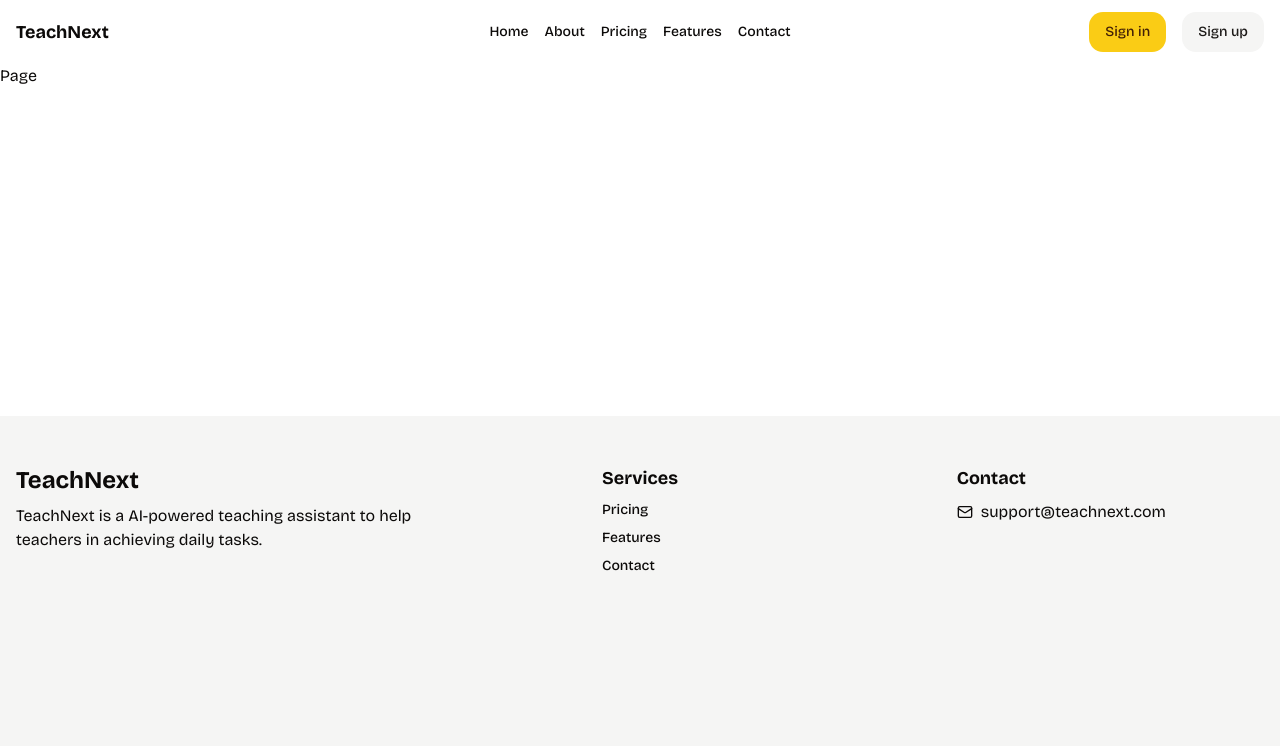
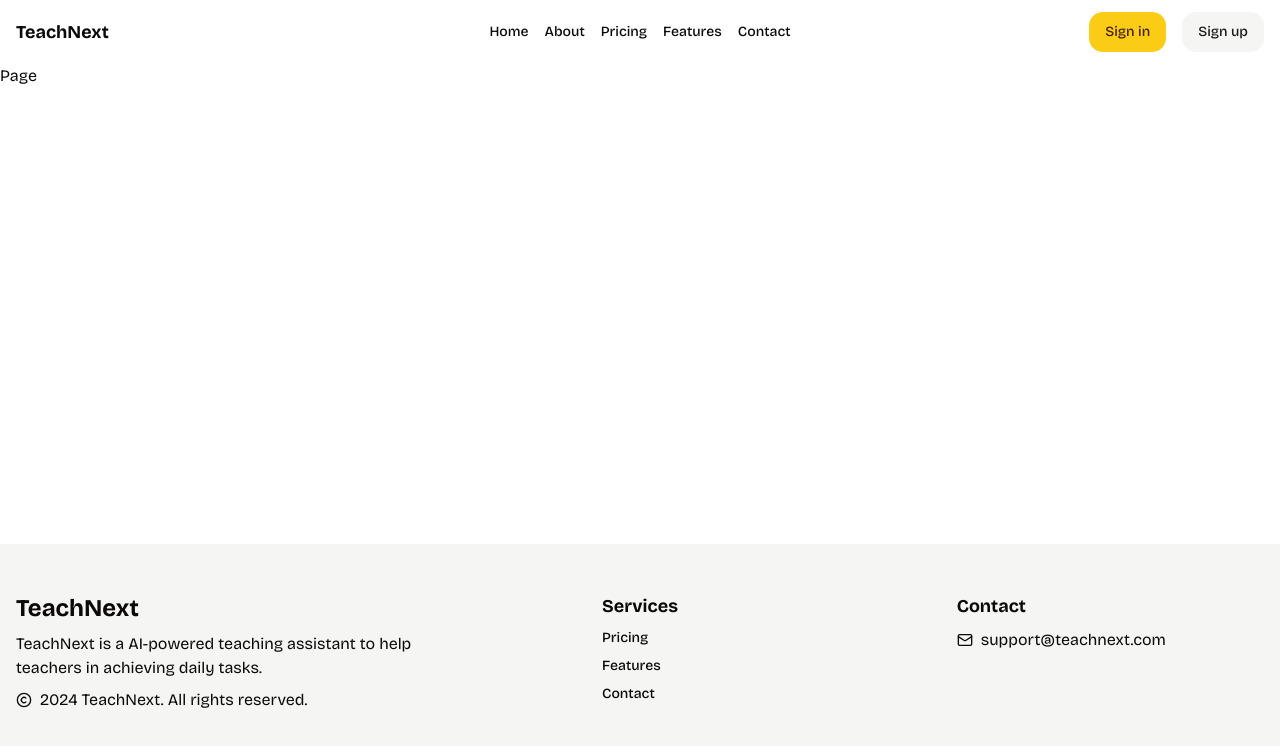
Before and after one commit to harshsandhu95/teachnext-app, a Next.js app: page / in a window 1280 px wide. Shown: the top 746 px of the page. Built offline with nearby package versions, Linux system fonts and the light colour scheme.

Commit message:
Add copyright in footer

```diff
--- a/src/components/Footer/index.tsx
+++ b/src/components/Footer/index.tsx
@@ -1,15 +1,21 @@
-import { MailIcon } from "lucide-react";
+import { CopyrightIcon, MailIcon } from "lucide-react";
 import Link from "next/link";
 
 export default function Footer() {
+  const currentYear = new Date().getFullYear();
+
   return (
     <footer className="bg-muted">
-      <div className="py-12 min-h-96 container grid grid-cols-1 md:grid-cols-3 grid-flow-row gap-4">
+      <div className="py-12 min-h-64 container grid grid-cols-1 md:grid-cols-3 grid-flow-row gap-4">
         <div className="max-w-prose space-y-2">
-          <span className="text-2xl font-bold">TeachNext</span>
+          <p className="text-2xl font-bold">TeachNext</p>
           <p>
             TeachNext is a AI-powered teaching assistant to help teachers in
             achieving daily tasks.
+          </p>
+          <p className="flex items-center gap-2">
+            <CopyrightIcon size={16} />
+            {currentYear} TeachNext. All rights reserved.
           </p>
         </div>
 
```
